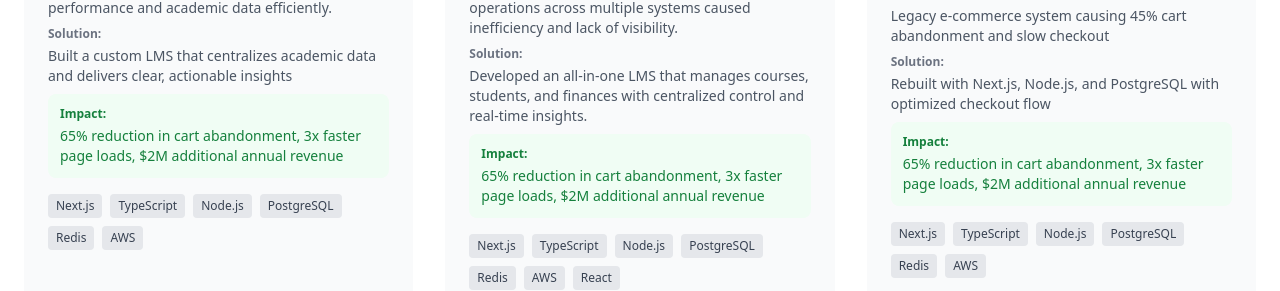
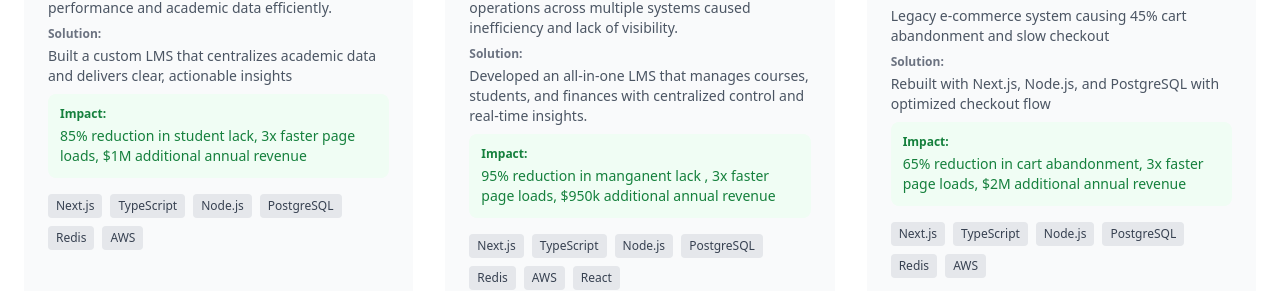
Before and after one commit to engelghandour/portfolio, a Next.js app: page / in a window 1280 px wide. Shown: the part 3494-3785 px from the top of the page. Built offline with nearby package versions, Linux system fonts and the light colour scheme.

Commit message:
Update project impact statements and image paths

```diff
--- a/components/Projects.tsx
+++ b/components/Projects.tsx
@@ -11,11 +11,11 @@ const projects = [
     category: 'Full-Stack',
     problem: 'Lack of a centralized system to track student performance and academic data efficiently.',
     solution: 'Built a custom LMS that centralizes academic data and delivers clear, actionable insights',
-    impact: '65% reduction in cart abandonment, 3x faster page loads, $2M additional annual revenue',
+    impact: '85% reduction in student lack, 3x faster page loads, $1M additional annual revenue',
     tech: ['Next.js', 'TypeScript', 'Node.js', 'PostgreSQL', 'Redis', 'AWS'],
     image:(
       <img
-        src="./public/images/Screenshotasseddiq.png"
+        src="/public/images/Screenshotasseddiq.png"
         alt="Asseddiq School"
         className="object-cover w-full h-full"
       />
@@ -28,11 +28,11 @@ const projects = [
     category: 'Full-Stack',
     problem: 'Managing courses, students, and financial operations across multiple systems caused inefficiency and lack of visibility.',
     solution: 'Developed an all-in-one LMS that manages courses, students, and finances with centralized control and real-time insights.',
-    impact: '65% reduction in cart abandonment, 3x faster page loads, $2M additional annual revenue',
+    impact: '95% reduction in manganent lack , 3x faster page loads, $950k additional annual revenue',
     tech: ['Next.js', 'TypeScript', 'Node.js', 'PostgreSQL', 'Redis', 'AWS' , 'React'],
     image:(
       <img
-        src="./public/images/atclogo.png"
+        src="/public/images/atclogo.png"
         alt="ATC Academy"
         className="object-cover w-full h-full"
       />
```
